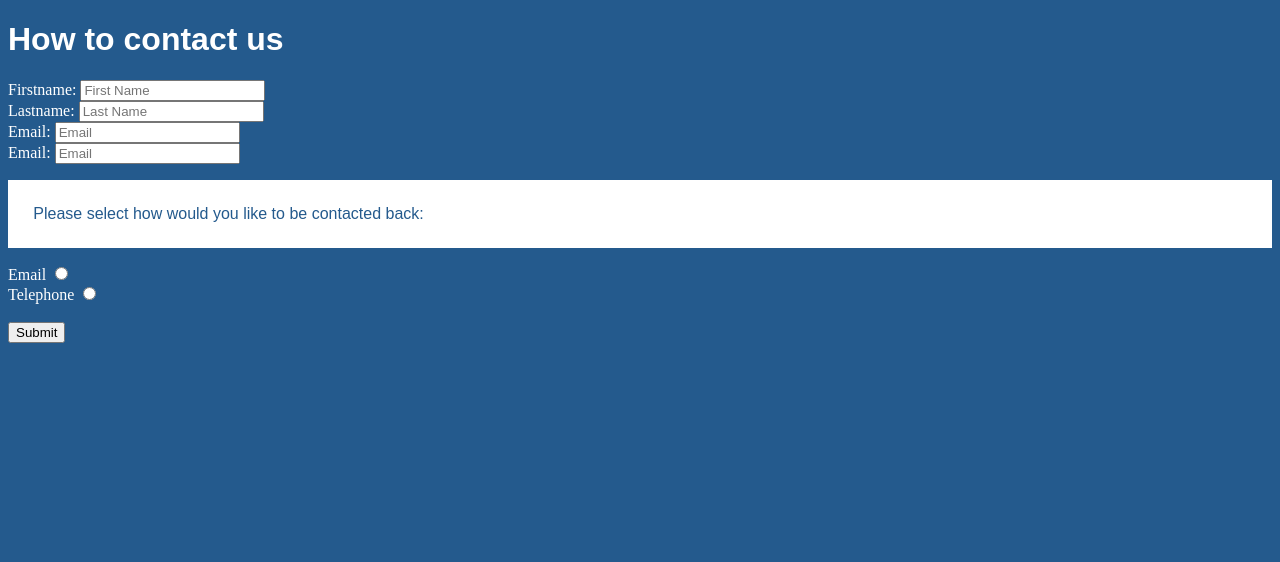
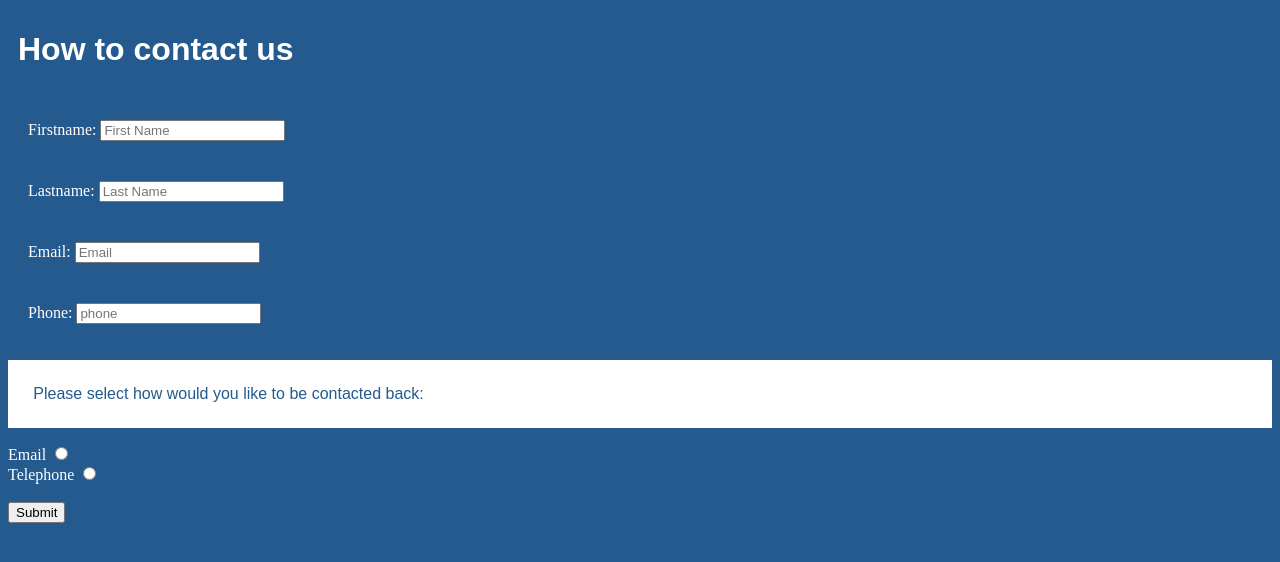
Before and after one commit to andreabicskei94/FE16-CR01-Andrea, a plain HTML site: page contact.html in a window 1280 px wide. Drawn offline with Linux system fonts and the light colour scheme.

Commit message:
contacts changed

```diff
--- a/contact.css
+++ b/contact.css
@@ -4,6 +4,7 @@ body {
             }
 
             h1 {
+                padding: 10px;
                 font-family: Arial, Helvetica, sans-serif;
                 ;
             }
@@ -14,6 +15,10 @@ h1 {
                 padding: 2%;
             }
 
+            .input-field {
+                padding: 20px;
+            }
+
             p {
                 color: #245a8d;
                 background-color: white;
--- a/contact.html
+++ b/contact.html
@@ -39,9 +39,9 @@
 
         <div class="input-field">
 
-            <label for="email">Email:</label>
+            <label for="phone">Phone:</label>
 
-            <input type="text" placeholder="Email">
+            <input type="text" placeholder="phone">
 
         </div>
 
```
Lines whose indentation alone changed are shown as unchanged.
